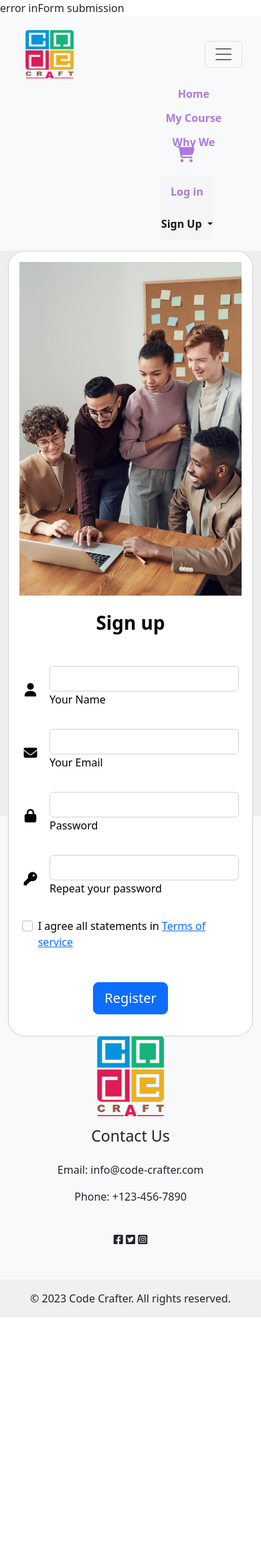
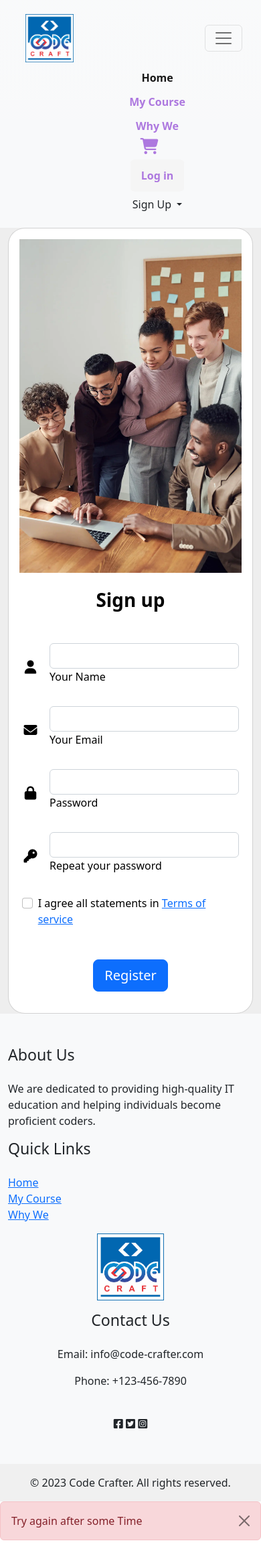
Before and after one commit to Harsh-Surti-369/Code-Crafter, a PHP site: page /Back-end/student.signup.php in a window 390 px wide, after a click that opens the changed part. Shown: the whole page at 67% size. Before the commit the page ends 1966 px from the top, so only its background shows below. Run offline with PHP 8.4, Linux system fonts and the light colour scheme.

Commit message:
normal changes

```diff
--- a/Back-end/student.signup.php
+++ b/Back-end/student.signup.php
@@ -1,35 +1,6 @@
 <?php
 session_start();
-require 'dbconnect.php';
-
-if ($_SERVER['REQUEST_METHOD'] === "POST") {
-
-  $sname = $_POST['sname'];
-  $semail = $_POST['semail'];
-  $pswd = $_POST['pswd'];
-  $cpswd = $_POST['cpswd'];
-
-  // Use prepared statements to prevent SQL injection
-
-  $stmt = $conn->prepare("INSERT INTO student (sname, semail, pswd, cpswd) VALUES (?, ?, ?, ?)");
-  $stmt->bind_param("ssss", $sname, $semail, $pswd, $cpswd);
-
-  if ($stmt->execute()) {
-    echo "Success";
-  }
-  else {
-    echo "Problem in execution of query";
-  }
-
-  $stmt->close();
-}
-else{
-    echo "error inForm submission";
-}
-
 ?>
-
-
 <!DOCTYPE html>
 <html lang="en">
 
@@ -47,31 +18,30 @@ else{
   <link rel="shortcut icon" href="../Assets/images/logo_for_website-removebg-preview.png" type="image/x-icon">
   <link rel="stylesheet" href="../Front-end/CSS/headerfooter.css" />
   <link rel="stylesheet" href="../Front-end/CSS/student.signup.css" />
-  <link rel="shortcut icon" href="../Assets/images/logo_for_website-removebg-preview.png" type="image/x-icon" />
+  <link rel="shortcut icon" href="../Assets/images/logo/cODE cRAFT lOGO.jpg" type="image/x-icon" />
   <title>Sign up to Code-crafter</title>
 </head>
 
 <body>
   <!-- header navbar -->
   <header class="sticky-top">
-
     <nav class="navbar navbar-expand-lg p-3 mb-2 bg-light bg-gradient text-dark">
       <div class="container-fluid">
-        <a class="navbar-brand" href="index.html"><img src="../Assets/images/logo_for_website-removebg-preview.png" alt="Code-Crafetr" class="logo" /></a>
+        <a class="navbar-brand" href="index.html"><img src="../Assets/images/logo/cODE cRAFT lOGO.jpg" alt="Code-Crafetr" class="logo" /></a>
         <button class="navbar-toggler" type="button" data-bs-toggle="collapse" data-bs-target="#navbarNav" aria-controls="navbarNav" aria-expanded="false" aria-label="Toggle navigation">
           <span class="navbar-toggler-icon"></span>
         </button>
 
         <div class="collapse navbar-collapse" id="navbarNav">
-          <ul class="navbar-nav ml-auto">
+          <ul class="navbar-nav">
             <li class="nav-item">
-              <a class="nav-link" href="../front-end/index.html">Home</a>
+              <a class="nav-link active" href="../Front-end/">Home</a>
             </li>
             <li class="nav-item">
               <a class="nav-link" href="#">My Course</a>
             </li>
             <li class="nav-item">
-              <a class="nav-link" href="../Front-end/whyus.php">Why We</a>
+              <a class="nav-link" href="whyus.php">Why We</a>
             </li>
             <li class="nav-item cc">
               <a class="nav-link cart"><i class="fa-solid fa-cart-shopping fa-xl" style="color: #ad78df"></i></a>
@@ -79,17 +49,18 @@ else{
             <li class="nav-item cls">
               <a class="nav-link ls">Log in</a>
             </li>
-            <li class="nav-item dropdown cls">
-              <a class="nav-link dropdown-toggle ls active" href="#" id="signupDropdown" role="button" data-bs-toggle="dropdown" aria-haspopup="true" aria-expanded="false">
+            <div class="dropdown">
+              <button type="button" class="btn dropdown-toggle" data-bs-toggle="dropdown">
                 Sign Up
-              </a>
-              <div class="dropdown-menu" aria-labelledby="signupDropdown">
-                <a class="dropdown-item" href="#">Sign Up as Student</a>
+              </button>
+              <ul class="dropdown-menu">
+                <a class="dropdown-item" href="../Back-end/student.signup.php">Sign Up as Student</a>
                 <a class="dropdown-item" href="#">Sign Up as Faculty</a>
-              </div>
-            </li>
-          </ul>
+              </ul>
+            </div>
         </div>
+        </ul>
+      </div>
       </div>
     </nav>
   </header>
@@ -160,14 +131,14 @@ else{
     </div>
   </section> -->
 
-  <section class="vh-100" style="background-color: #eee;">
+  <section class="h-100" style="background-color: #eee;">
     <div class="container h-100">
       <div class="row d-flex justify-content-center align-items-center h-100">
         <div class="col-lg-12 col-xl-11">
           <div class="card text-black" style="border-radius: 25px;">
             <div class="card-body p-md-5">
               <div class="row justify-content-center">
-                <div class="col-md-10 col-lg-6 col-xl-5 order-2 order-lg-1">
+                <div class="col-md-10 col-lg-6 col-xl-5 order-2 order-lg-1 form">
 
                   <p class="text-center h1 fw-bold mb-5 mx-1 mx-md-4 mt-4">Sign up</p>
 
@@ -176,7 +147,7 @@ else{
                     <div class="d-flex flex-row align-items-center mb-4">
                       <i class="fas fa-user fa-lg me-3 fa-fw"></i>
                       <div class="form-outline flex-fill mb-0">
-                        <input name="sname" type="text" id="form3Example1c" class="form-control" />
+                        <input name="sname" type="text" id="form3Example1c" class="form-control" required />
                         <label class="form-label" for="form3Example1c">Your Name</label>
                       </div>
                     </div>
@@ -184,7 +155,7 @@ else{
                     <div class="d-flex flex-row align-items-center mb-4">
                       <i class="fas fa-envelope fa-lg me-3 fa-fw"></i>
                       <div class="form-outline flex-fill mb-0">
-                        <input name="semail" type="email" id="form3Example3c" class="form-control" />
+                        <input name="semail" type="email" id="form3Example3c" class="form-control" required />
                         <label class="form-label" for="form3Example3c">Your Email</label>
                       </div>
                     </div>
@@ -192,7 +163,7 @@ else{
                     <div class="d-flex flex-row align-items-center mb-4">
                       <i class="fas fa-lock fa-lg me-3 fa-fw"></i>
                       <div class="form-outline flex-fill mb-0">
-                        <input name="pswd" type="password" id="form3Example4c" class="form-control" />
+                        <input name="pswd" type="password" id="form3Example4c" class="form-control" required />
                         <label class="form-label" for="form3Example4c">Password</label>
                       </div>
                     </div>
@@ -200,13 +171,13 @@ else{
                     <div class="d-flex flex-row align-items-center mb-4">
                       <i class="fas fa-key fa-lg me-3 fa-fw"></i>
                       <div class="form-outline flex-fill mb-0">
-                        <input name="cpswd" type="password" id="form3Example4cd" class="form-control" />
+                        <input name="cpswd" type="password" id="form3Example4cd" class="form-control" required />
                         <label class="form-label" for="form3Example4cd">Repeat your password</label>
                       </div>
                     </div>
 
                     <div class="form-check d-flex justify-content-center mb-5">
-                      <input class="form-check-input me-2" type="checkbox" value="" id="form2Example3c" />
+                      <input class="form-check-input me-2" type="checkbox" value="" id="form2Example3c" required />
                       <label class="form-check-label" for="form2Example3">
                         I agree all statements in <a href="#!">Terms of service</a>
                       </label>
@@ -251,7 +222,7 @@ else{
         </div>
         <div class="col-md-4">
           <div class="d-flex flex-column align-items-center">
-            <img src="../Assets/images/logo_for_website-removebg-preview.png" alt="Code-Crafter Logo" class="mb-3" style="max-width: 100px;">
+            <img src="../Assets/images/logo/cODE cRAFT lOGO.jpg" alt="Code-Crafter Logo" class="mb-3" style="max-width: 100px;">
             <h3 class="mb-4">Contact Us</h3>
             <p>Email: info@code-crafter.com</p>
             <p>Phone: +123-456-7890</p>
@@ -272,3 +243,33 @@ else{
 </body>
 
 </html>
+<?php
+require 'dbconnect.php';
+
+if ($_SERVER['REQUEST_METHOD'] === "POST") {
+
+  $sname = $_POST['sname'];
+  $semail = $_POST['semail'];
+  $pswd = $_POST['pswd'];
+  $cpswd = $_POST['cpswd'];
+
+  // Use prepared statements to prevent SQL injection
+
+  $stmt = $conn->prepare("INSERT INTO student (sname, semail, pswd, cpswd) VALUES (?, ?, ?, ?)");
+  $stmt->bind_param("ssss", $sname, $semail, $pswd, $cpswd);
+
+  if ($stmt->execute()) {
+    echo "Success";
+  } else {
+    echo "Problem in execution of query";
+  }
+
+  $stmt->close();
+} else {
+  echo "<div class='alert alert-danger alert-dismissible fade show' role='alert' id='dalert'>
+        Try again after some Time
+        <button type='button' class='btn-close' data-bs-dismiss='alert' aria-label='Close' id='dalertbtn'></button>
+        </div>";
+}
+
+?>
--- a/Front-end/CSS/headerfooter.css
+++ b/Front-end/CSS/headerfooter.css
@@ -1,4 +1,7 @@
 /* header */
+header {
+  background-color: rgb(100, 98, 96);
+}
 
 /* logo */
 .navbar-brand {
@@ -8,30 +11,27 @@
 
 .logo {
   height: 4.5rem;
-    width: 4.5rem
+  width: 4.5rem;
 }
 
 .navbar {
   margin-bottom: 0 !important;
 }
 
-  /* .navbar{
-      padding: 10px!important;
-    } */
 .navbar-nav {
   display: flex !important;
   justify-content: flex-start;
-    /* Align items to the left */
   align-items: center;
   padding-left: 0;
-    /* Remove default padding to align items properly */
-    margin-left: 60%;
-    /* Add some left margin to align items to the left side of the screen */
+  margin-left: 3%; /* Adjust as needed */
   margin-right: 3vw;
+  width: 100vw;
+  flex-wrap: nowrap; /* Prevent wrapping of items */
 }
 
 .nav-item {
-    width: 100px;
+  width: auto; /* Allow items to adjust width */
+  white-space: nowrap; /* Prevent text wrapping */
 }
 
 .nav-link {
@@ -42,13 +42,13 @@
   color: rgb(173, 120, 223);
 }
 
-  .nav-link:hover{
+.nav-link:hover {
   font-weight: 600;
 }
 
 /* cart container */
 .cc {
-    margin-right: .5rem;
+  margin-right: 0.5rem;
   width: 3rem;
 }
 
@@ -70,8 +70,6 @@
   background-color: whitesmoke;
   color: rgb(173, 120, 223);
   border-radius: 10%;
-
-
 }
 
 .ls:hover {
@@ -83,11 +81,12 @@
 
 
 /* footer */
+footer{
+  background-color: burlywood;
+}
 .social-icons a:hover {
     color: #007bff; /* Change to your desired hover color */
   }
-
-
 
   /* Media queries for responsiveness */
 /* Small screens (up to 576px) */
```
Also changed, not shown: Front-end/CSS/index.css (+11 -0 lines), Front-end/index.html (+13 -11 lines), Front-end/whyus.php (+12 -11 lines), Assets/images/course1.png (deleted), Assets/images/course2.png (deleted), Assets/images/dream_amgyos5dndm-removebg-preview.png (deleted), Assets/images/logo/cODE cRAFT lOGO.jpg (added), Assets/images/logo/logo_for_website-removebg-preview.png (renamed from Assets/images/logo_for_website-removebg-preview.png), Assets/images/logo_for_website_blue_-removebg-preview.png (deleted), Assets/images/transperantlogo.png (deleted). Lines whose indentation alone changed are shown as unchanged.
